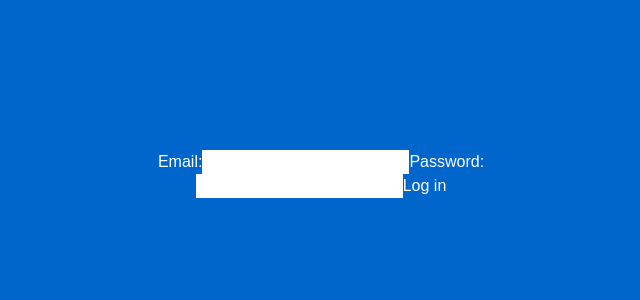
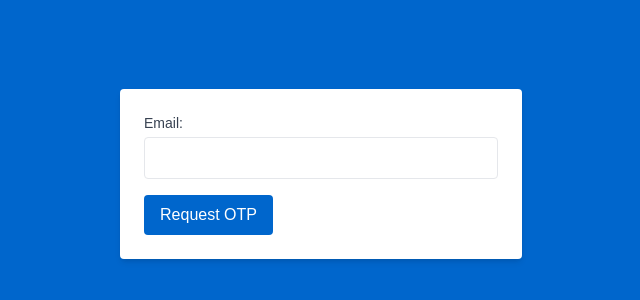
Before and after one commit to jsanch387/mento-app, a Next.js app: page /login in a window 1280 px wide. Shown: the part 226-526 px from the top of the page, without its empty margins (319-959 px from the left). Built offline with nearby package versions, Linux system fonts and the light colour scheme.

Commit message:
OTP Functionality

```diff
--- a/app/features/auth/actions.tsx
+++ b/app/features/auth/actions.tsx
@@ -1,38 +1,47 @@
 "use server";
 
+import { createClient } from "@/app/lib/utils/supabase/server";
 import { redirect } from "next/navigation";
-import { createClient } from "@/app/lib/utils/supabase/server";
 
-// Server action for login
-export async function login(formData: FormData) {
-  const supabase = await createClient(); // Await the client creation
+// Action to request OTP
+export async function requestOtp(formData: FormData): Promise<string> {
+  const supabase = await createClient();
+  const email = formData.get("email") as string;
+
+  const { error } = await supabase.auth.signInWithOtp({
+    email,
+    options: {
+      shouldCreateUser: true, // Automatically create user
+    },
+  });
+
+  if (error) {
+    console.error("Error requesting OTP:", error.message);
+    return "Failed to send OTP. Please try again.";
+  }
+
+  return "OTP sent!";
+}
+
+// Action to verify OTP
+export async function verifyOtp(formData: FormData): Promise<string> {
+  const supabase = await createClient();
 
   const email = formData.get("email") as string;
-  const password = formData.get("password") as string;
+  const otp = formData.get("otp") as string;
 
-  const { error } = await supabase.auth.signInWithPassword({ email, password });
+  const { error } = await supabase.auth.verifyOtp({
+    email,
+    token: otp,
+    type: "email", // OTP type
+  });
 
   if (error) {
-    console.error(error);
-    redirect("/error");
+    console.error("Error verifying OTP:", error.message);
+    return "Invalid OTP. Please try again.";
   }
 
+  // Redirect after successful verification
   redirect("/dashboard");
+  return "Login successful!";
 }
-
-// Server action for signup
-export async function signup(formData: FormData) {
-  const supabase = await createClient(); // Await the client creation
-
-  const email = formData.get("email") as string;
-  const password = formData.get("password") as string;
-
-  const { error } = await supabase.auth.signUp({ email, password });
-
-  if (error) {
-    console.error(error);
-    redirect("/error");
-  }
-
-  redirect("/dashboard");
-}
--- a/app/features/auth/components/LoginForm.tsx
+++ b/app/features/auth/components/LoginForm.tsx
@@ -1,21 +1,92 @@
 "use client";
 
-import { login } from "../actions";
+import { useState } from "react";
+import { requestOtp, verifyOtp } from "../actions";
+import { useRouter } from "next/navigation"; // Import useRouter
 
-export default function LoginPage() {
-  const handleSubmit = async (event: React.FormEvent<HTMLFormElement>) => {
-    event.preventDefault(); // Prevent default browser form submission
-    const formData = new FormData(event.currentTarget);
-    await login(formData); // Call the server action
+export default function LoginForm() {
+  const [email, setEmail] = useState("");
+  const [otp, setOtp] = useState("");
+  const [isOtpSent, setIsOtpSent] = useState(false);
+  const [message, setMessage] = useState("");
+  const router = useRouter(); // Initialize router
+
+  const handleOtpRequest = async (event: React.FormEvent<HTMLFormElement>) => {
+    event.preventDefault();
+    const formData = new FormData(event.currentTarget as HTMLFormElement);
+    const responseMessage = await requestOtp(formData);
+    setMessage(responseMessage);
+    if (responseMessage === "OTP sent!") {
+      setIsOtpSent(true);
+    }
+  };
+
+  const handleOtpVerification = async (
+    event: React.FormEvent<HTMLFormElement>
+  ) => {
+    event.preventDefault();
+    const formData = new FormData(event.currentTarget as HTMLFormElement);
+    const responseMessage = await verifyOtp(formData);
+    setMessage(responseMessage);
+
+    if (responseMessage === "Login successful!") {
+      router.push("/dashboard"); // Redirect to dashboard after successful verification
+    }
   };
 
   return (
-    <form onSubmit={handleSubmit}>
-      <label htmlFor="email">Email:</label>
-      <input id="email" name="email" type="email" required />
-      <label htmlFor="password">Password:</label>
-      <input id="password" name="password" type="password" required />
-      <button type="submit">Log in</button>
-    </form>
+    <div className="bg-white p-6 rounded shadow-md">
+      {!isOtpSent ? (
+        <form onSubmit={handleOtpRequest}>
+          <label
+            htmlFor="email"
+            className="block text-sm font-medium text-gray-700"
+          >
+            Email:
+          </label>
+          <input
+            id="email"
+            name="email"
+            type="email"
+            value={email}
+            onChange={(e) => setEmail(e.target.value)}
+            required
+            className="mt-1 p-2 w-full border rounded"
+          />
+          <button
+            type="submit"
+            className="mt-4 bg-primary text-white px-4 py-2 rounded"
+          >
+            Request OTP
+          </button>
+        </form>
+      ) : (
+        <form onSubmit={handleOtpVerification}>
+          <label
+            htmlFor="otp"
+            className="block text-sm font-medium text-gray-700"
+          >
+            Enter OTP:
+          </label>
+          <input
+            id="otp"
+            name="otp"
+            type="text"
+            value={otp}
+            onChange={(e) => setOtp(e.target.value)}
+            required
+            className="mt-1 p-2 w-full border rounded"
+          />
+          <input type="hidden" name="email" value={email} />
+          <button
+            type="submit"
+            className="mt-4 bg-primary text-white px-4 py-2 rounded"
+          >
+            Verify OTP
+          </button>
+        </form>
+      )}
+      {message && <p className="mt-4 text-sm text-green-500">{message}</p>}
+    </div>
   );
 }
--- /dev/null
+++ b/app/features/auth/components/LoginHeader.tsx
@@ -0,0 +1,11 @@
+"use-client";
+
+export function LoginHeader() {
+  return (
+    <div className="text-center">
+      <h1 className="text-3xl sm:text-4xl lg:text-5xl text-primary font-bold">
+        Welcome Back
+      </h1>
+    </div>
+  );
+}
--- /dev/null
+++ b/app/features/auth/components/RequestOtpForm.tsx
@@ -0,0 +1,34 @@
+import Button from "@/app/shared/components/Button";
+import Input from "@/app/shared/components/Input";
+
+export function RequestOtpForm({
+  email,
+  setEmail,
+  handleSubmit,
+}: {
+  email: string;
+  setEmail: React.Dispatch<React.SetStateAction<string>>;
+  handleSubmit: (e: React.FormEvent<HTMLFormElement>) => Promise<void>;
+}) {
+  return (
+    <form onSubmit={handleSubmit} className="space-y-6">
+      <Input
+        id="email"
+        name="email"
+        type="email"
+        placeholder="example@email.com"
+        label="Email"
+        value={email}
+        onChange={(e) => setEmail(e.target.value)}
+        required
+      />
+      <Button label="Get Code" variant="primary" className="w-full" />
+      <p className="text-sm text-gray-700 text-center">
+        Don’t have an account?{" "}
+        <a href="/signup" className="text-primary font-medium hover:underline">
+          Sign up
+        </a>
+      </p>
+    </form>
+  );
+}
--- /dev/null
+++ b/app/features/auth/components/VerifyOtpForm.tsx
@@ -0,0 +1,34 @@
+import Button from "@/app/shared/components/Button";
+import Input from "@/app/shared/components/Input";
+
+// Components/VerifyOtpForm.tsx
+export function VerifyOtpForm({
+  email,
+  otp,
+  setOtp,
+  handleSubmit,
+}: {
+  email: string;
+  otp: string;
+  setOtp: React.Dispatch<React.SetStateAction<string>>;
+  handleSubmit: (e: React.FormEvent<HTMLFormElement>) => Promise<void>;
+}) {
+  return (
+    <form onSubmit={handleSubmit} className="space-y-6">
+      <p className="text-md text-text-secondary text-center">
+        We&apos;ve sent a code to <strong>{email}</strong>
+      </p>
+      <Input
+        id="otp"
+        name="otp"
+        type="text"
+        placeholder="123456"
+        label="Enter Code"
+        value={otp}
+        onChange={(e) => setOtp(e.target.value)}
+        required
+      />
+      <Button label="Login" variant="primary" className="w-full" />
+    </form>
+  );
+}
--- a/app/login/layout.tsx
+++ b/app/login/layout.tsx
@@ -5,7 +5,7 @@ export default function LoginLayout({
 }) {
   return (
     <div className="min-h-screen bg-primary flex items-center justify-center">
-      <div className="w-full max-w-md p-6">{children}</div>
+      {children}
     </div>
   );
 }
--- a/app/login/page.tsx
+++ b/app/login/page.tsx
@@ -1,9 +1,7 @@
+"use client";
+
 import LoginForm from "../features/auth/components/LoginForm";
 
 export default function LoginPage() {
-  return (
-    <div className="text-white text-center">
-      <LoginForm />
-    </div>
-  );
+  return <LoginForm />;
 }
--- a/app/shared/components/Card.tsx
+++ b/app/shared/components/Card.tsx
@@ -3,13 +3,23 @@ import React, { ReactNode } from "react";
 interface CardProps {
   children: ReactNode; // Accept any type of content
   className?: string; // Allow additional styles if needed
+  variant?: "outline" | "solid"; // Two variants: outlined or solid
 }
 
-export default function Card({ children, className = "" }: CardProps) {
+export default function Card({
+  children,
+  className = "",
+  variant = "outline", // Default to outlined variant
+}: CardProps) {
+  const baseStyles = "rounded-2xl shadow-sm";
+
+  const variantStyles =
+    variant === "outline"
+      ? "bg-white border border-gray-300"
+      : "bg-white border-none";
+
   return (
-    <div
-      className={`bg-white border border-gray-300 rounded-2xl p-6 shadow-sm ${className}`}
-    >
+    <div className={`${baseStyles} ${variantStyles} ${className}`}>
       {children}
     </div>
   );
--- /dev/null
+++ b/app/shared/components/Input.tsx
@@ -0,0 +1,52 @@
+"use-client";
+
+import React from "react";
+
+interface InputProps {
+  id: string; // For accessibility
+  name: string; // Name for form submission
+  type: string; // Input type (text, email, number, etc.)
+  placeholder?: string; // Optional placeholder text
+  value?: string | number; // Controlled value
+  onChange?: (e: React.ChangeEvent<HTMLInputElement>) => void; // Change handler
+  label?: string; // Optional label text
+  required?: boolean; // Marks the input as required
+  className?: string; // Custom class for styling
+}
+
+const Input: React.FC<InputProps> = ({
+  id,
+  name,
+  type,
+  placeholder,
+  value,
+  onChange,
+  label,
+  required = false,
+  className = "",
+}) => {
+  return (
+    <div className={`space-y-2 ${className}`}>
+      {label && (
+        <label
+          htmlFor={id}
+          className="block text-md font-semibold text-gray-700"
+        >
+          {label}
+        </label>
+      )}
+      <input
+        id={id}
+        name={name}
+        type={type}
+        placeholder={placeholder}
+        value={value}
+        onChange={onChange}
+        required={required}
+        className="p-3 w-full border border-gray-300 rounded focus:outline-none focus:ring-2 focus:ring-primary"
+      />
+    </div>
+  );
+};
+
+export default Input;
```
